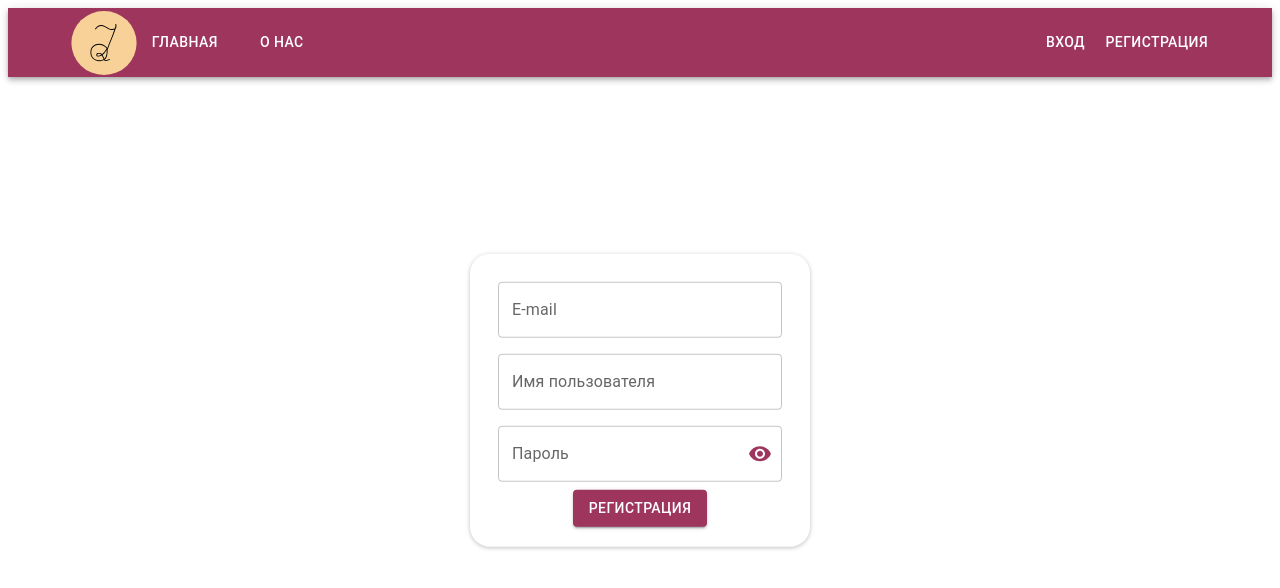
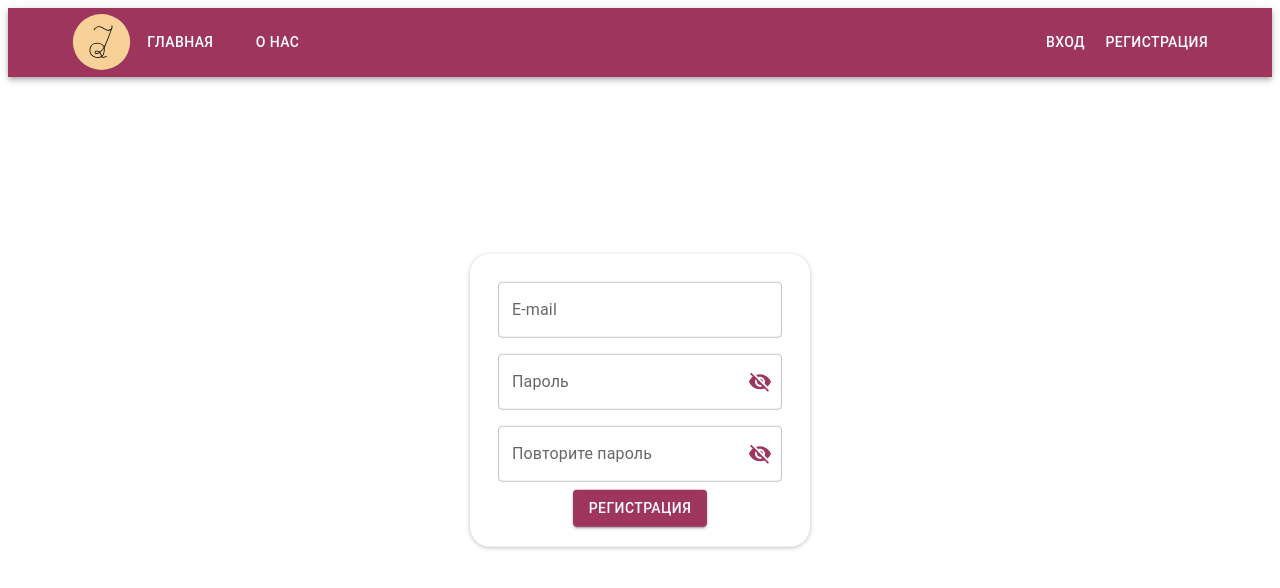
Before and after one commit to assemtynyshtybay/my-jq, a React (Create React App) app: page /sign-up in a window 1280 px wide. Shown: the top 588 px of the page. Built offline with nearby package versions, Linux system fonts and the light colour scheme.

Commit message:
fix registration form

```diff
--- a/src/App.css
+++ b/src/App.css
@@ -1,5 +1,5 @@
 .App-logo {
-  height: 8vmin;
+  height: 7vmin;
 }
 
 
--- a/src/components/Navbar/Navbar.tsx
+++ b/src/components/Navbar/Navbar.tsx
@@ -1,23 +1,19 @@
-import React, { useContext, useState } from 'react';
+import React from 'react';
 import {
   AppBar,
   Box,
   Button,
   styled,
   Container,
-  IconButton,
-  Menu,
-  MenuItem,
   Toolbar,
   ThemeProvider,
 } from '@mui/material';
-import { MoreVertSharp } from '@mui/icons-material';
 import { useNavigate } from 'react-router-dom';
 import logo from '../../assets/logo_jq.svg';
 import style from '../../style/style';
 
 const Img = styled('img')`
-  padding: 2.5px;
+  padding: 5px;
 `;
 
 export const Navbar = () => {
--- a/src/components/authorization/signIn.tsx
+++ b/src/components/authorization/signIn.tsx
@@ -34,7 +34,7 @@ const Buttons = styled('div')`
 const SignIn = () => {
   const [cVisibility, setCVisibility] = useState(true);
   const [isOpen, setIsOpen] = useState(false);
-  const [text, setText] = useState('');
+  const [text] = useState('');
   function handleClose() {
     setIsOpen(false);
   }
--- a/src/components/authorization/signUp.tsx
+++ b/src/components/authorization/signUp.tsx
@@ -1,4 +1,6 @@
 import React, { useState } from 'react';
+import { yupResolver } from '@hookform/resolvers/yup';
+import * as yup from 'yup';
 import {
   Container,
   IconButton,
@@ -13,7 +15,10 @@ import {
 } from '@mui/material';
 import { Visibility, VisibilityOff } from '@mui/icons-material';
 import styled from '@emotion/styled';
+import { useForm, SubmitHandler } from 'react-hook-form';
 import style from '../../style/style';
+import { User } from '../../types/user';
+import axios from 'axios';
 
 const Form = styled('form')`
   position: absolute;
@@ -30,11 +35,34 @@ const Form = styled('form')`
 const Buttons = styled('div')`
   margin: 0 auto;
 `;
+const formValidation = yup.object().shape({
+  password: yup
+    .string()
+    .required('**Пароль обязателен!')
+    .min(8, '**Пароль должен содержать как минимум 8 символов!'),
+  cPassword: yup
+    .string()
+    .required('**Подтвердите пароль!')
+    .min(8, '**Пароль должен содержать как минимум 8 символов!')
+    .oneOf([yup.ref('password')], '**Пароли не совпадают!'),
+});
 
 const SignUp = () => {
   const [cVisibility, setCVisibility] = useState(true);
   const [isOpen, setIsOpen] = useState(false);
   const [text, setText] = useState('');
+  const {
+    register,
+    formState: { errors },
+    handleSubmit,
+  } = useForm<User>({
+    mode: 'onTouched',
+    resolver: yupResolver(formValidation),
+  });
+  const onSubmit: SubmitHandler<User> = (data: User) => {
+    console.log(data);
+    sendUserData(data);
+  };
   function handleClose() {
     setIsOpen(false);
   }
@@ -45,28 +73,63 @@ const SignUp = () => {
     event.preventDefault();
   };
 
+  const sendUserData = (userData: User) => {
+    axios
+      .post(
+        `https://identitytoolkit.googleapis.com/v1/accounts:signUp?key=AIzaSyAkn13xO0ineF9mhiNyIOQTKWf7GnJWKLM`,
+        {
+          email: userData.email,
+          password: userData.password,
+          returnSecureToken: true,
+        },
+      )
+      .then((data) => {
+        console.log(data);
+        setText('Успешно✅');
+        setIsOpen(true);
+      })
+      .catch((error) => {
+        console.log({ ...error });
+      });
+  };
+
   return (
     <ThemeProvider theme={style}>
       <Container maxWidth="sm">
         <div className="sign-in">
-            <Form>
+          <Form onSubmit={handleSubmit(onSubmit)}>
             <FormControl sx={{ m: 1 }} variant="outlined">
               <InputLabel htmlFor="outlined-adornment-password">E-mail</InputLabel>
-                <OutlinedInput id="outlined-adornment-password" type="text" label="E-mail" />
+              <OutlinedInput
+                {...register('email', {
+                  required: '**Почта обязательна!',
+                  minLength: {
+                    value: 8,
+                    message: '**Длина пароля должна быть не менее 8 символов',
+                  },
+                  maxLength: 50,
+                  pattern: /^\S+@\S+$/i,
+                })}
+                id="outlined-adornment-password"
+                type="text"
+                label="E-mail"
+              />
+              {/* {errors.email?.type === 'required' && 'Почта обязательна!'} */}
             </FormControl>
-              <FormControl sx={{ m: 1 }} variant="outlined">
+            {/* <FormControl sx={{ m: 1 }} variant="outlined">
                 <InputLabel htmlFor="outlined-adornment-password">Имя пользователя</InputLabel>
                 <OutlinedInput
                   id="outlined-adornment-password"
                   type="text"
                   label="Имя пользователя"
                 />
-              </FormControl>
+              </FormControl> */}
             <FormControl sx={{ m: 1 }} variant="outlined">
               <InputLabel htmlFor="outlined-adornment-password">Пароль</InputLabel>
               <OutlinedInput
+                {...register('password')}
                 id="outlined-adornment-password"
-                  type={cVisibility ? 'text' : 'password'}
+                type={!cVisibility ? 'text' : 'password'}
                 endAdornment={
                   <InputAdornment position="end">
                     <IconButton
@@ -74,7 +137,7 @@ const SignUp = () => {
                       onClick={handleClickShowPassword}
                       onMouseDown={handleMouseDownPassword}
                       edge="end">
-                        {!cVisibility ? (
+                      {cVisibility ? (
                         <VisibilityOff color="secondary" />
                       ) : (
                         <Visibility color="secondary" />
@@ -84,6 +147,32 @@ const SignUp = () => {
                 }
                 label="Пароль"
               />
+              {errors.password?.type === 'required' && 'Password is required'}
+            </FormControl>
+            <FormControl sx={{ m: 1 }} variant="outlined">
+              <InputLabel htmlFor="outlined-adornment-password">Повторите пароль</InputLabel>
+              <OutlinedInput
+                {...register("cPassword")}
+                id="outlined-adornment-password"
+                type={!cVisibility ? 'text' : 'password'}
+                endAdornment={
+                  <InputAdornment position="end">
+                    <IconButton
+                      aria-label="toggle password visibility"
+                      onClick={handleClickShowPassword}
+                      onMouseDown={handleMouseDownPassword}
+                      edge="end">
+                      {cVisibility ? (
+                        <VisibilityOff color="secondary" />
+                      ) : (
+                        <Visibility color="secondary" />
+                      )}
+                    </IconButton>
+                  </InputAdornment>
+                }
+                label="Повторите пароль"
+              />
+              {errors.cPassword?.type === 'required' && ''}
             </FormControl>
             <Buttons>
               <Button type="submit" variant="contained" color="secondary">
--- a/src/components/job/JobItem.tsx
+++ b/src/components/job/JobItem.tsx
@@ -1,5 +1,5 @@
 
-import { Button, Container, styled } from "@mui/material";
+import { Button,styled } from "@mui/material";
 
 const Box = styled('div')`
   width: 340px;
--- /dev/null
+++ b/src/types/user.ts
@@ -0,0 +1,5 @@
+export type User = {
+    email: string,
+    password: string
+    cPassword: string
+}
```
Also changed, not shown: package.json (+6 -1 lines), 1 other file (tests, documents, lock files or other folders). Lines whose indentation alone changed are shown as unchanged.
